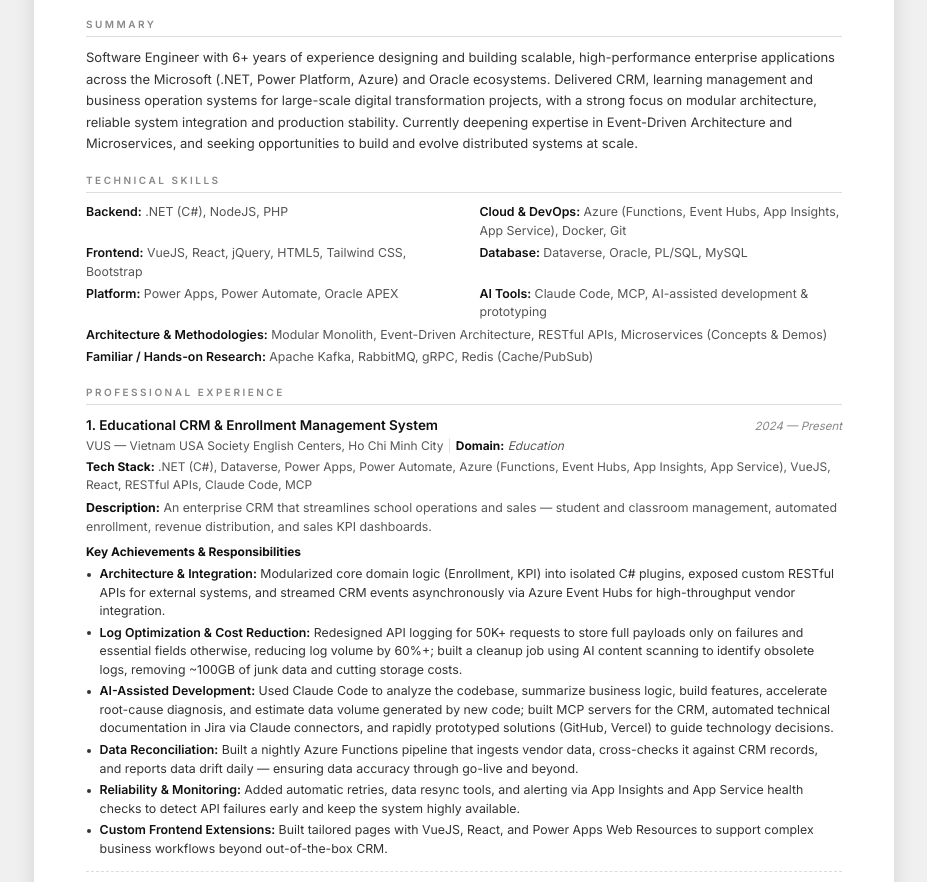
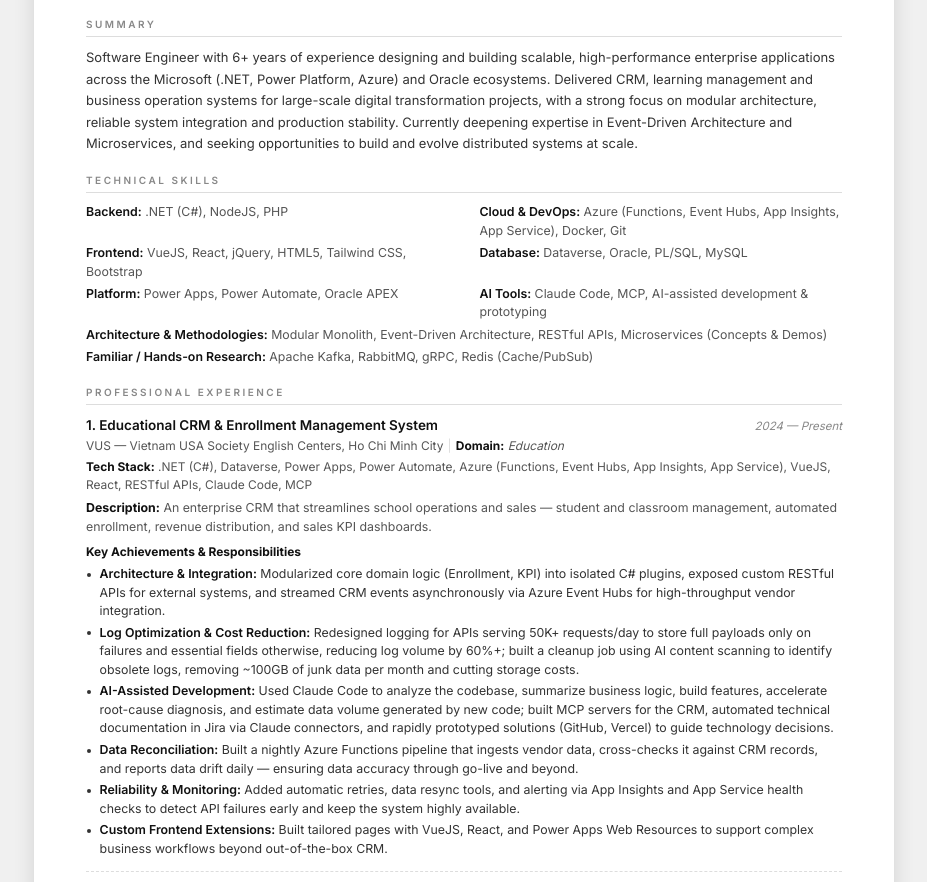
Before and after one commit to nlcthong1997/nlcthong, a plain HTML site: page portfolio/index.html in a window 1280 px wide. Shown: the part 154-1036 px from the top of the page, without its empty margins (176-1103 px from the left). Drawn offline with Linux system fonts and the light colour scheme.

Commit message:
Portfolio CV: clarify log metrics (50K+ requests/day, ~100GB/month)
Co-Authored-By: Claude Opus 5.5 <noreply@anthropic.com>
Claude-Session: https://claude.ai/code/session_01XZzZw1gJhhW7ia8J1sgHbD

```diff
--- a/portfolio/index.html
+++ b/portfolio/index.html
@@ -389,7 +389,7 @@
       <div class="exp-achievements-title">Key Achievements &amp; Responsibilities</div>
       <ul class="exp-achievements">
         <li><strong>Architecture &amp; Integration:</strong> Modularized core domain logic (Enrollment, KPI) into isolated C# plugins, exposed custom RESTful APIs for external systems, and streamed CRM events asynchronously via Azure Event Hubs for high-throughput vendor integration.</li>
-        <li><strong>Log Optimization &amp; Cost Reduction:</strong> Redesigned API logging for 50K+ requests to store full payloads only on failures and essential fields otherwise, reducing log volume by 60%+; built a cleanup job using AI content scanning to identify obsolete logs, removing ~100GB of junk data and cutting storage costs.</li>
+        <li><strong>Log Optimization &amp; Cost Reduction:</strong> Redesigned logging for APIs serving 50K+ requests/day to store full payloads only on failures and essential fields otherwise, reducing log volume by 60%+; built a cleanup job using AI content scanning to identify obsolete logs, removing ~100GB of junk data per month and cutting storage costs.</li>
         <li><strong>AI-Assisted Development:</strong> Used Claude Code to analyze the codebase, summarize business logic, build features, accelerate root-cause diagnosis, and estimate data volume generated by new code; built MCP servers for the CRM, automated technical documentation in Jira via Claude connectors, and rapidly prototyped solutions (GitHub, Vercel) to guide technology decisions.</li>
         <li><strong>Data Reconciliation:</strong> Built a nightly Azure Functions pipeline that ingests vendor data, cross-checks it against CRM records, and reports data drift daily — ensuring data accuracy through go-live and beyond.</li>
         <li><strong>Reliability &amp; Monitoring:</strong> Added automatic retries, data resync tools, and alerting via App Insights and App Service health checks to detect API failures early and keep the system highly available.</li>
```
Also changed, not shown: 1 other file.
